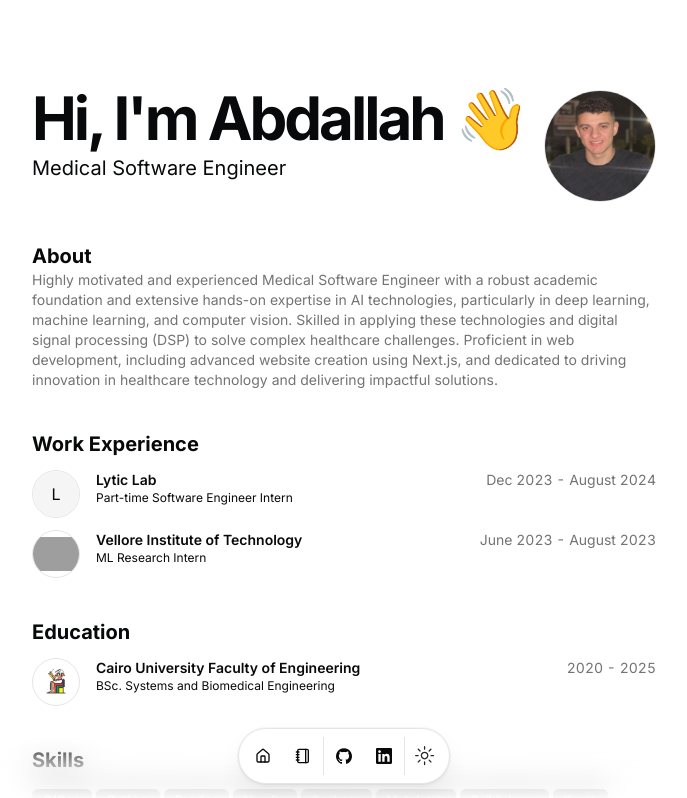
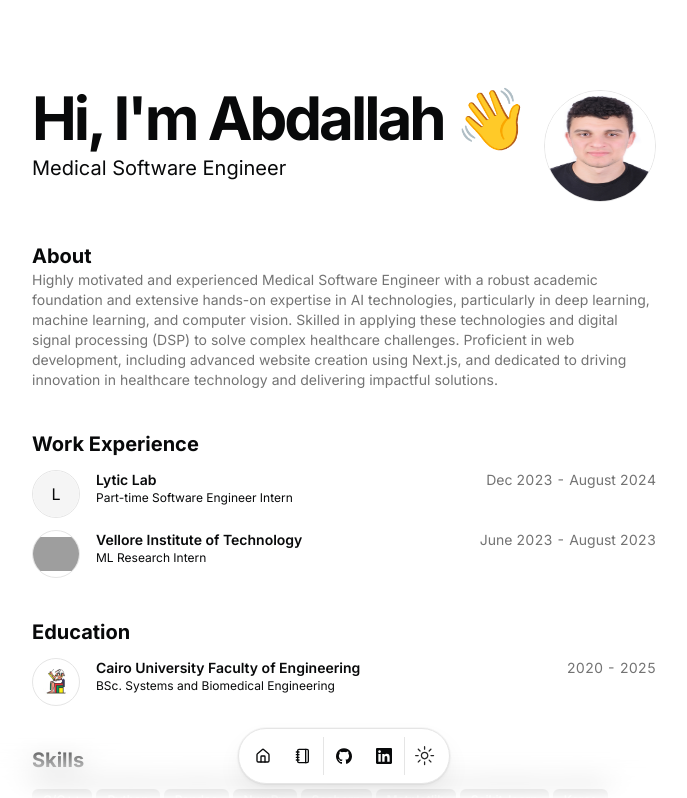
Before and after one commit to abdallahahmed11/portfolio, a Next.js app: page / in a window 1280 px wide. Shown: the top 798 px of the page, without its empty margins (296-983 px from the left). Built offline with nearby package versions, Linux system fonts and the light colour scheme; grey boxes are pictures that could not be loaded.

Commit message:
Update resume.tsx

```diff
--- a/src/data/resume.tsx
+++ b/src/data/resume.tsx
@@ -9,7 +9,7 @@ export const DATA = {
   "locationLink": "https://www.google.com/maps/place/Sheikh+Zayed+City,+Egypt",
   "description": "Medical Software Engineer",
   "summary": "Highly motivated and experienced Medical Software Engineer with a robust academic foundation and extensive hands-on expertise in AI technologies, particularly in deep learning, machine learning, and computer vision. Skilled in applying these technologies and digital signal processing (DSP) to solve complex healthcare challenges. Proficient in web development, including advanced website creation using Next.js, and dedicated to driving innovation in healthcare technology and delivering impactful solutions.",
-  avatarUrl: "/profile-image.jpg",
+  avatarUrl: "/abdallah.jpg",
   skills: [
     "C/C++",
     "Python",
```
